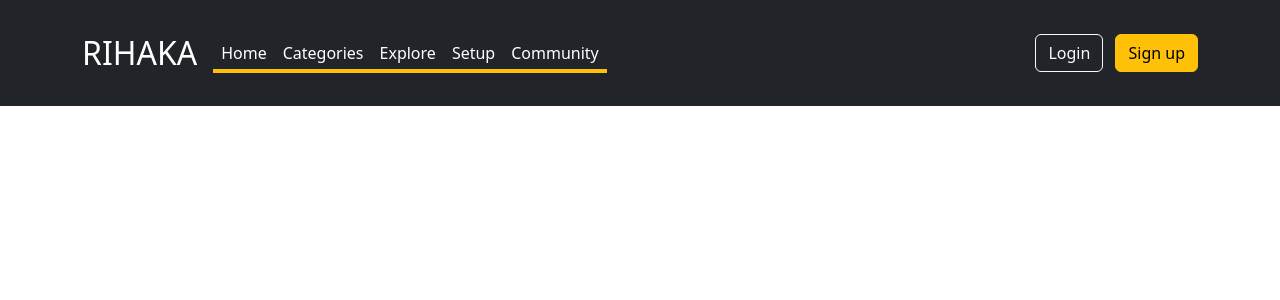
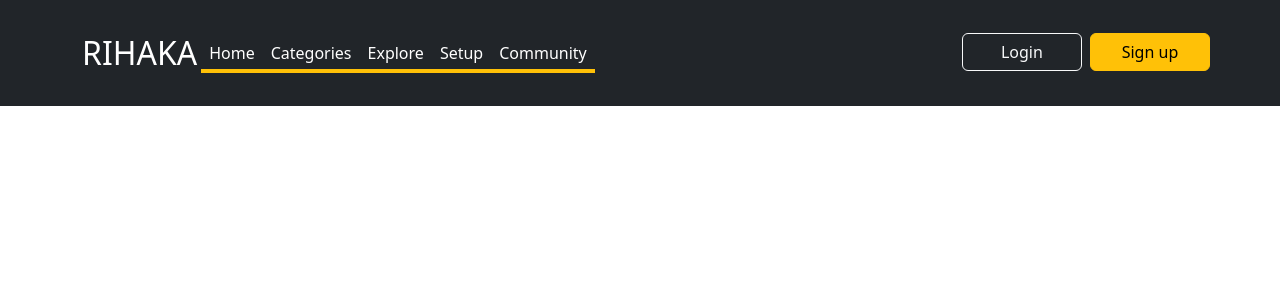
Before and after one commit to rtafurthgarcia/rihaka, a PHP site: template app/Views/Base/Header.php in a window 1280 px wide. Shown: the top 300 px of the page. Run offline with PHP 8.4, Linux system fonts and the light colour scheme; the template is opened without the code that fills it, so the values that code supplies are empty; some libraries are stand-ins or nearby versions.

Commit message:
Nav fully responsive

```diff
--- a/app/Views/Base/Header.php
+++ b/app/Views/Base/Header.php
@@ -5,17 +5,17 @@
       <button class="navbar-toggler" type="button" data-bs-toggle="collapse" data-bs-target="#navmenu">
         <span class="navbar-toggler-icon"></span>
       </button>
-        <div class="collapse navbar-collapse" id="navmenu">
-          <ul class="navbar-nav">
-            <li class="nav-item"><a class="nav-item nav-link active fs-1-md" href="#" aria-current="page">Home <span class="visually-hidden">(current)</span></a></li>
+      <div class="collapse navbar-collapse row align-items-start mt-3 mt-md-0" id="navmenu">
+        <ul class="navbar-nav col-6">
+          <li class="nav-item"><a class="nav-link active px-2 fs-1-md" href="#" aria-current="page">Home <span class="visually-hidden">(current)</span></a></li>
           <li class="nav-item"><a href="#" class="nav-link px-2 text-white fs-1-md">Categories</a></li>
           <li class="nav-item"><a href="#" class="nav-link px-2 text-white fs-1-md">Explore</a></li>
           <li class="nav-item"><a href="#" class="nav-link px-2 text-white fs-1-md">Setup</a></li>
           <li class="nav-item"><a href="#" class="nav-link px-2 text-white fs-1-md">Community</a></li>
         </ul>
-          <div class="ms-auto text-end">
-            <button type="button" class="btn btn-outline-light me-2">Login</button>
-            <button type="button" class="btn btn-warning">Sign up</button>
+        <div class="ms-auto text-end col-6 gap-2 row justify-content-end">
+          <button type="button" class="btn btn-outline-light col-12 col-md-3">Login</button>
+          <button type="button" class="btn btn-warning col-12 col-md-3">Sign up</button>
         </div>
       </div>
     </div>
```
Lines whose indentation alone changed are shown as unchanged.
